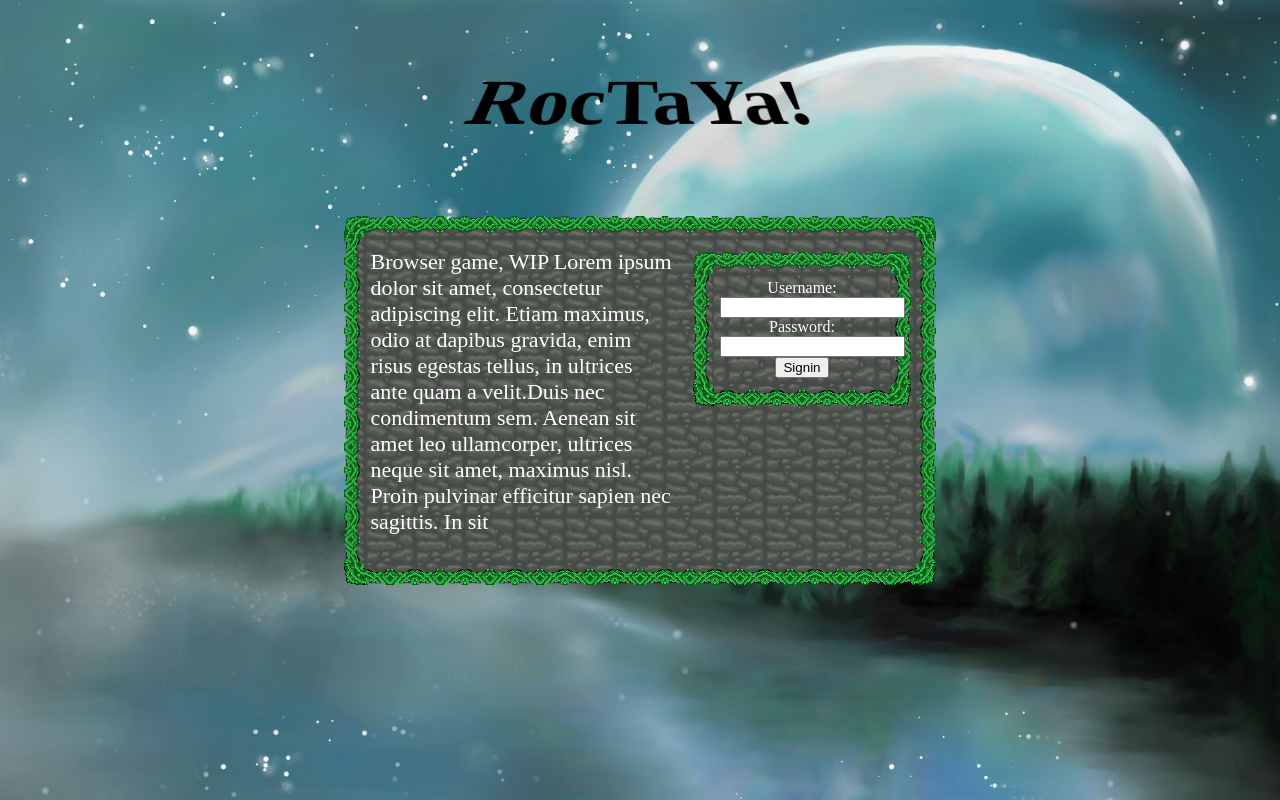
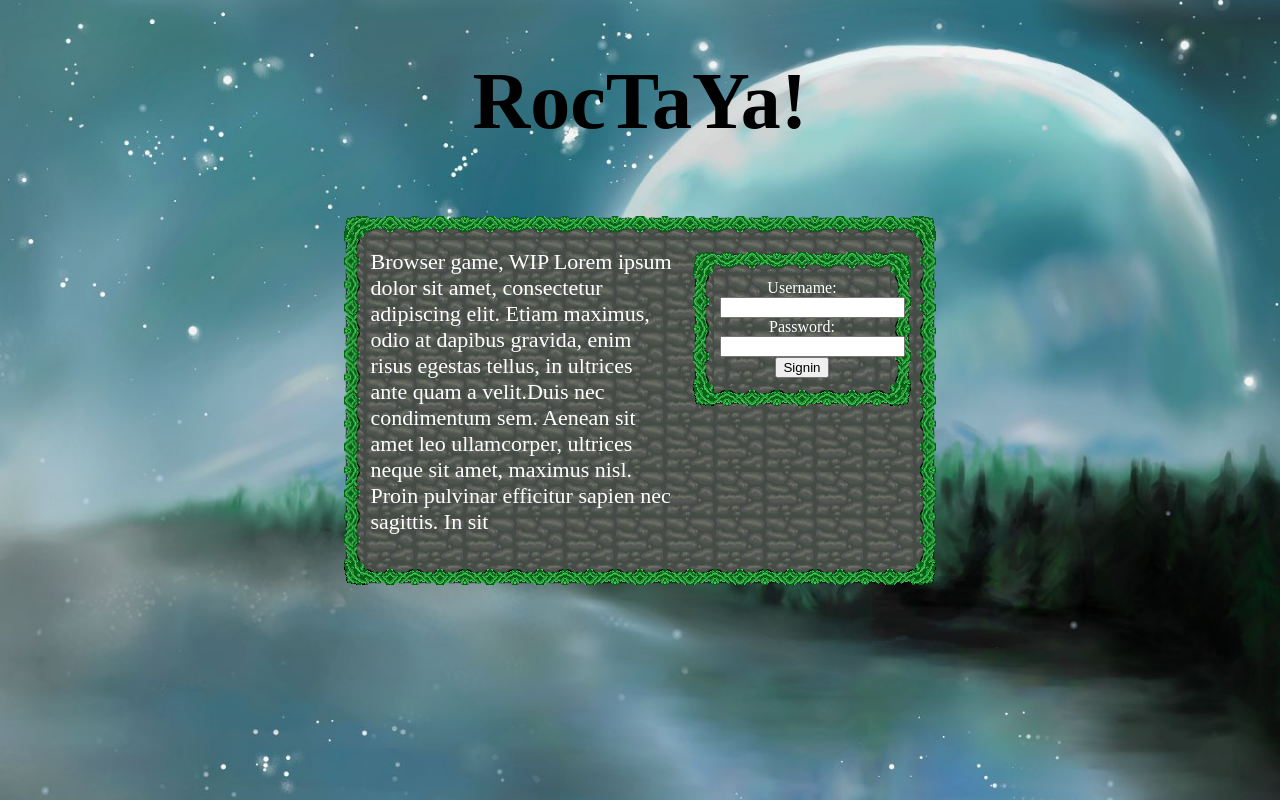
Before and after one commit to Qurred/Roctaya, an Angular app: page / in a window 1280 px wide. Built offline with nearby package versions, Linux system fonts and the light colour scheme.

Commit message:
devmode for api middleware

```diff
--- a/package.json
+++ b/package.json
@@ -11,7 +11,7 @@
     "build": "ng build --watch",
     "lint": "ng lint",
     "e2e": "ng e2e",
-    "postinstall": "ng build"
+    "postinstall": "ng build --prod"
   },
   "author": "",
   "license": "ISC",
--- a/server.js
+++ b/server.js
@@ -18,7 +18,11 @@ app.use(express.static(path.join(__dirname, 'public')));
 app.use(function (req, res, next) {
     res.setHeader('Access-Control-Allow-Headers', 'Content-Type');
     res.setHeader('Access-Control-Allow-Methods', 'GET, POST, OPTIONS, PUT, PATCH, DELETE');
-    res.header('access-Control-Allow-Origin', '*');
+    res.setHeader('access-Control-Allow-Origin', '*');
+    if (req.method === "OPTIONS") //TODO remove if-else later
+        res.send(200); //For development
+    else
+        next();
     next();
 });
 
--- a/src/app/app.component.css
+++ b/src/app/app.component.css
@@ -30,12 +30,7 @@ h1 {
     text-align: center;
     vertical-align: 0;
     text-decoration: none;
-    width: 70vw;
-    -webkit-transform: perspective(6vh) rotateX(8deg) scaleY(0.8);
-    -moz-transform: perspective(6vh) rotateX(8deg) scaleY(0.8);
-    -ms-transform: perspective(6vh) rotateX(8deg) scaleY(0.8);
-    -o-transform: perspective(6vh) rotateX(8deg) scaleY(0.8);
-    transform: perspective(6vh) rotateX(8deg) scaleY(0.8);
+    width: 100%;
 
 }
 
--- a/src/app/app.component.ts
+++ b/src/app/app.component.ts
@@ -11,7 +11,6 @@ export class AppComponent implements OnInit{
   info = 'Browser game, WIP   Lorem ipsum dolor sit amet, consectetur adipiscing elit. Etiam maximus, odio at dapibus gravida, enim risus egestas tellus, in ultrices ante quam a velit.Duis nec condimentum sem. Aenean sit amet leo ullamcorper, ultrices neque sit amet, maximus nisl. Proin pulvinar efficitur sapien nec sagittis. In sit ';
   loggedin: boolean = false;
 
-
   constructor(private authService: AuthService) { }
 
   ngOnInit(){
--- a/src/app/chat/chat-message.component.ts
+++ b/src/app/chat/chat-message.component.ts
@@ -4,12 +4,12 @@ import { ChatMessage } from './chat-message.model';
 @Component({
     selector: 'chat-message',
     template: `
-    <div>
-        <p>{{msg.sender}}:<span class="messagebody">{{msg.message}}</span></p>
-    </div>
+    <li>
+        {{msg.sender}}:<span class="messagebody">{{msg.message}}</span>
+    </li>
     `,
     styles:[`
-        p{
+        li{
             color:#009900;
             font-size:20;
         }
--- a/src/app/chat/chat.component.html
+++ b/src/app/chat/chat.component.html
@@ -1,7 +1,7 @@
 <div class="chat">
-  <div class="chatmessages">
+  <ul class="chatmessages">
     <chat-message [msg]="m" *ngFor="let m of messages"></chat-message>
-  </div>
+  </ul>
   <form [formGroup]="chatForm" (ngSubmit)="sendMessage()">
     <input type="text" id="message" class="form-control" formControlName="message">
   </form>
```
